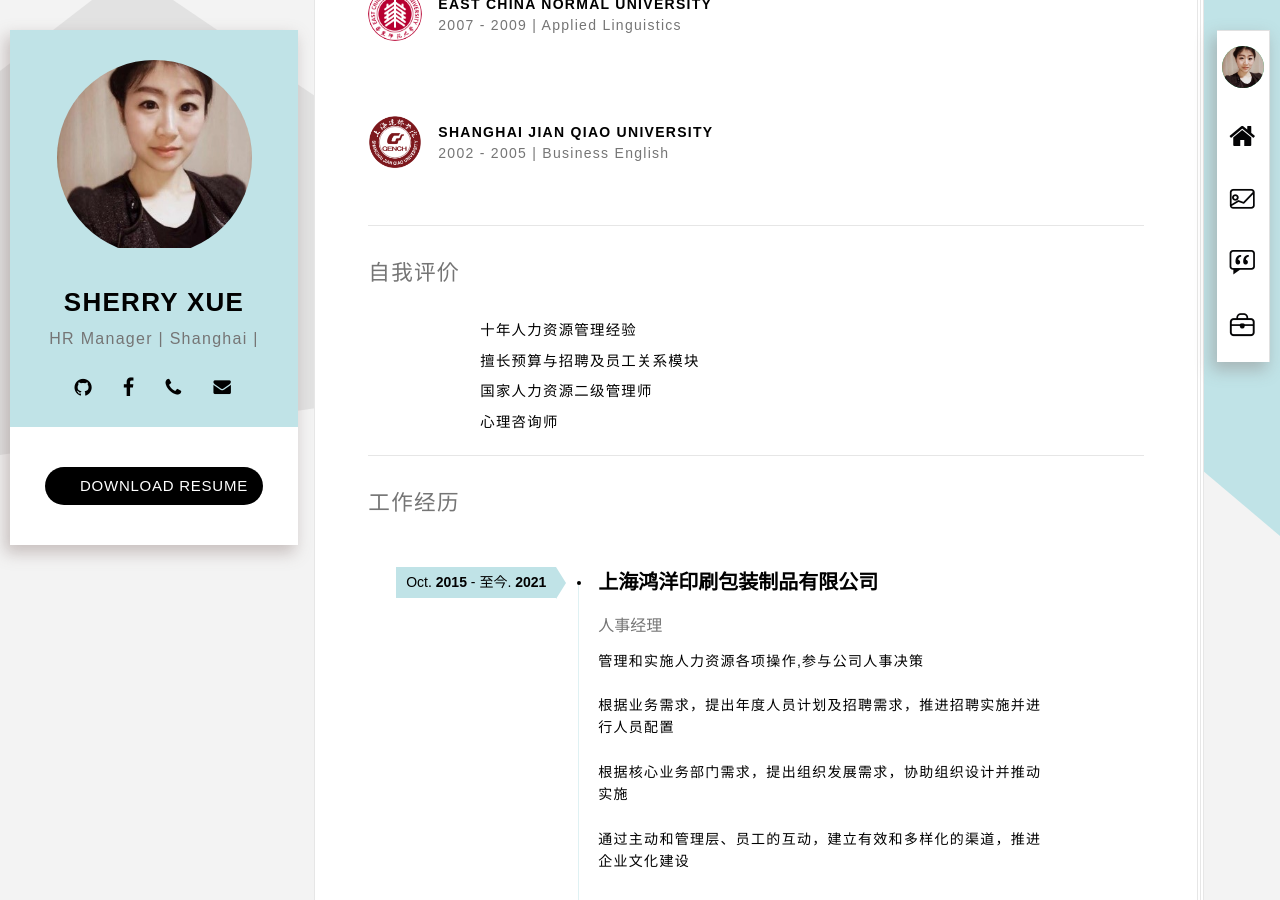
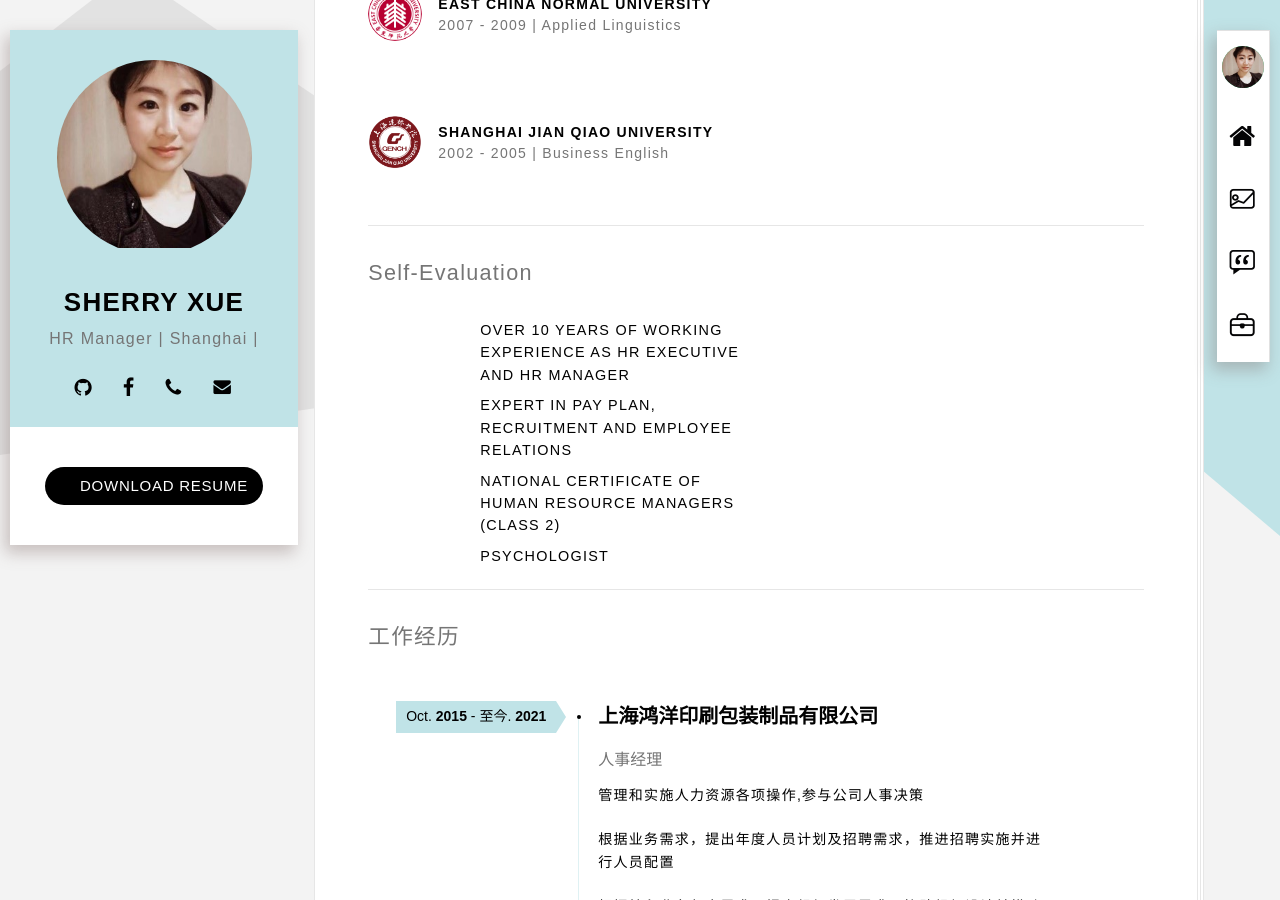
Before and after one commit to sherry0520/en, a Jekyll site: the page built from index.html, in a window 1280 px wide and 900 px high, scrolled down 359 px. Built offline with Jekyll 4.4.1, drawn with Linux system fonts in a browser that asks for light colours; some web fonts are replaced.

Commit message:
Update resumer_07-self.html

```diff
--- a/_includes/resumer_07-self.html
+++ b/_includes/resumer_07-self.html
@@ -1,20 +1,20 @@
 <section class="section brd-btm" id="self">
     <div class="row">
         <div class="col-sm-6 clear-mrg">
-            <h2 class="title-thin text-muted">自我评价</h2>
+            <h2 class="title-thin text-muted">Self-Evaluation</h2>
 
             <dl class="dl-horizontal clear-mrg">
 
-                <dd class="text-upper">十年人力资源管理经验</dt>
+                <dd class="text-upper">Over 10 years of working experience as HR executive and HR manager</dt>
 
 
-                <dd class="text-upper">擅长预算与招聘及员工关系模块</dt>
+                <dd class="text-upper">Expert in pay plan, recruitment and employee relations</dt>
 
 
-                <dd class="text-upper">国家人力资源二级管理师</dt>
+                <dd class="text-upper">National Certificate of Human Resource Managers (Class 2)</dt>
 
 
-                <dd class="text-upper">心理咨询师</dt>
+                <dd class="text-upper">Psychologist</dt>
 
 
             </dl>
```
